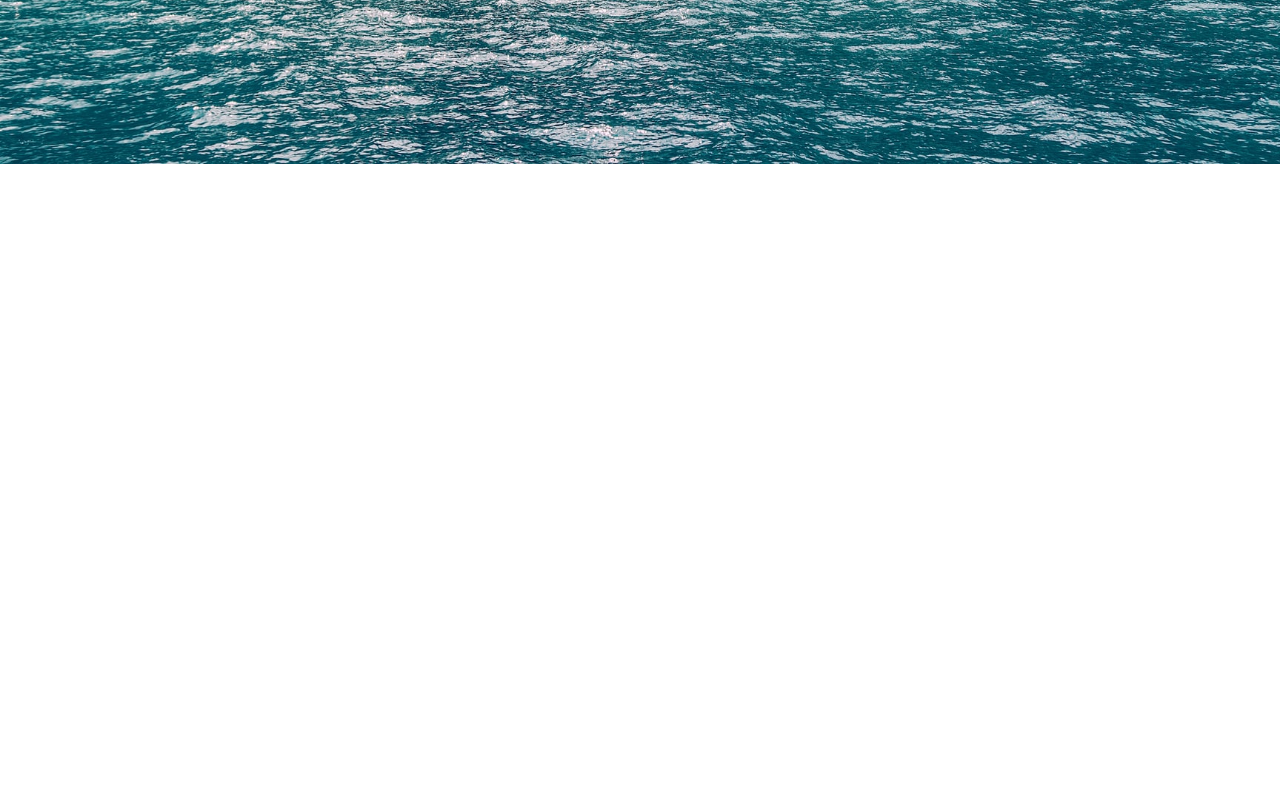
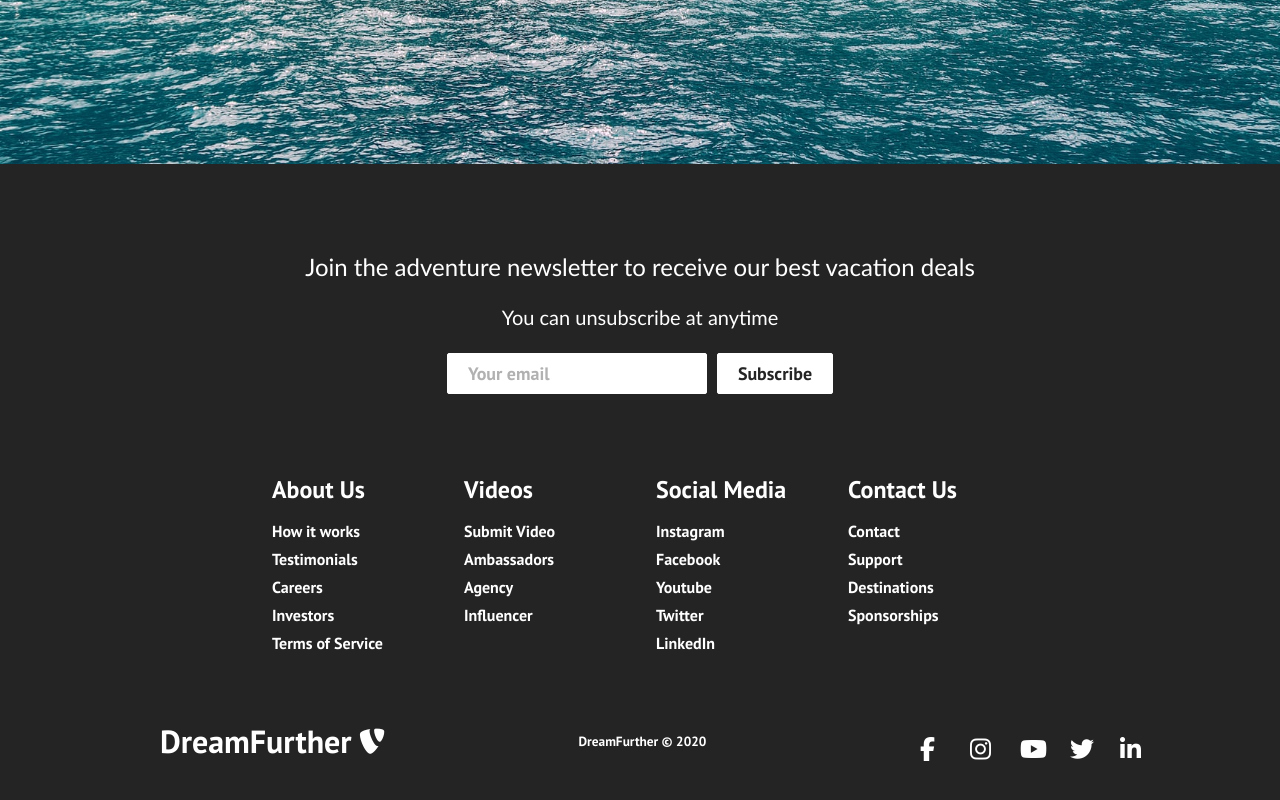
Before and after one commit to carlobutelli/react-travel-website, a React (Create React App) app: page /about in a window 1280 px wide. Shown: the part 706-1506 px from the top of the page. Before the commit the page ends 870 px from the top, so only its background shows below. Built offline with nearby package versions, Linux system fonts and the light colour scheme.

Commit message:
Refactor of the folders

```diff
--- a/src/App.js
+++ b/src/App.js
@@ -7,6 +7,7 @@ import Services from "./Views/services/Services";
 import Products from "./Views/products/Products";
 import About from "./Views/about/About";
 import SignUp from "./Views/sign-up/SignUp";
+import Footer from "./Components/footer/Footer";
 
 function App() {
   return (
@@ -20,6 +21,7 @@ function App() {
           <Route path='/about' exact component={About} />
           <Route path='/sign-up' exact component={SignUp} />
         </Switch>
+        <Footer/>
       </Router>
     </>
   );
--- a/src/Views/home/Home.js
+++ b/src/Views/home/Home.js
@@ -9,7 +9,7 @@ function Home() {
     <>
       <HeroSection />
       <Cards />
-      <Footer/>
+      {/*<Footer/>*/}
     </>
   )
 }
```
Also changed, not shown: 1 other file (tests, documents, lock files or other folders).
